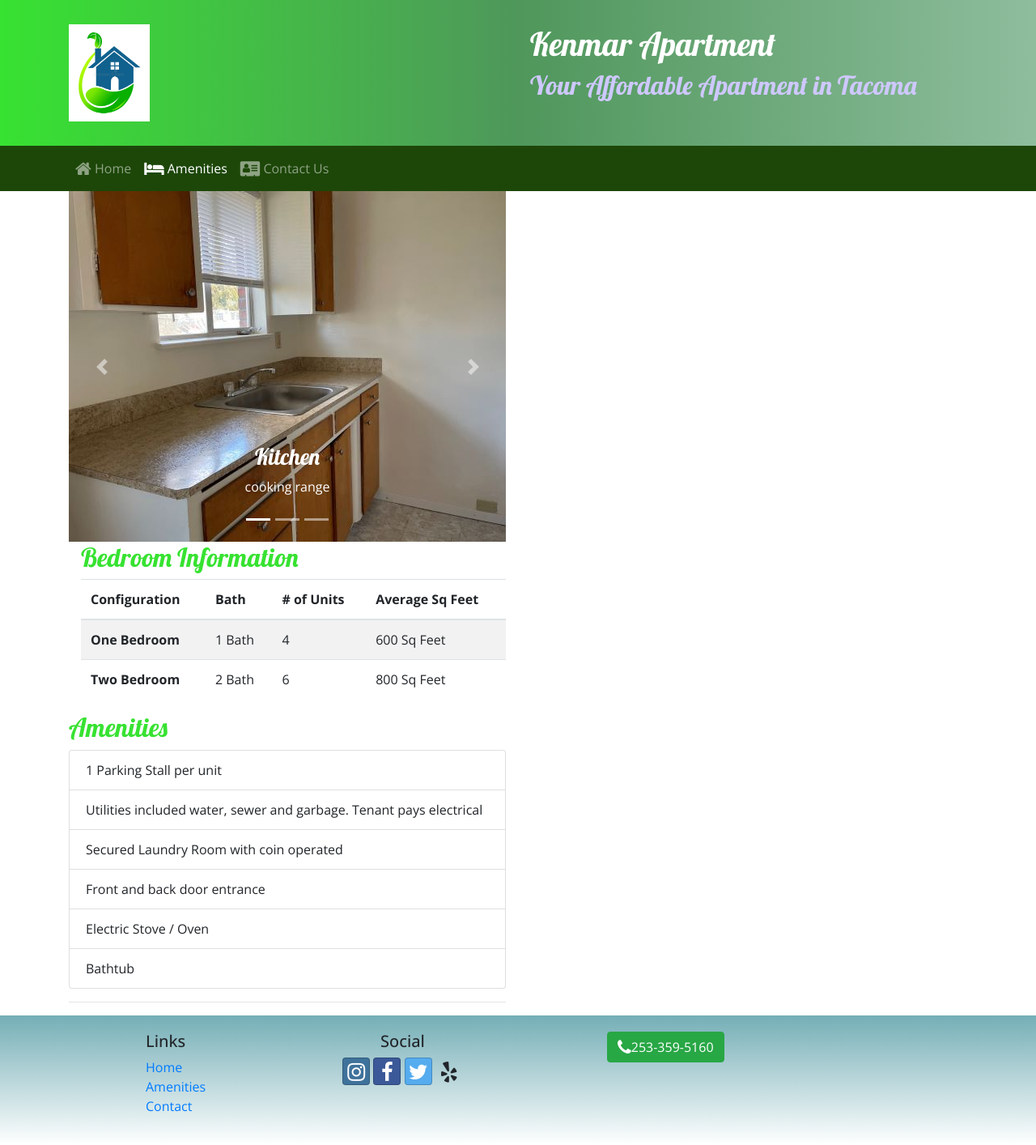
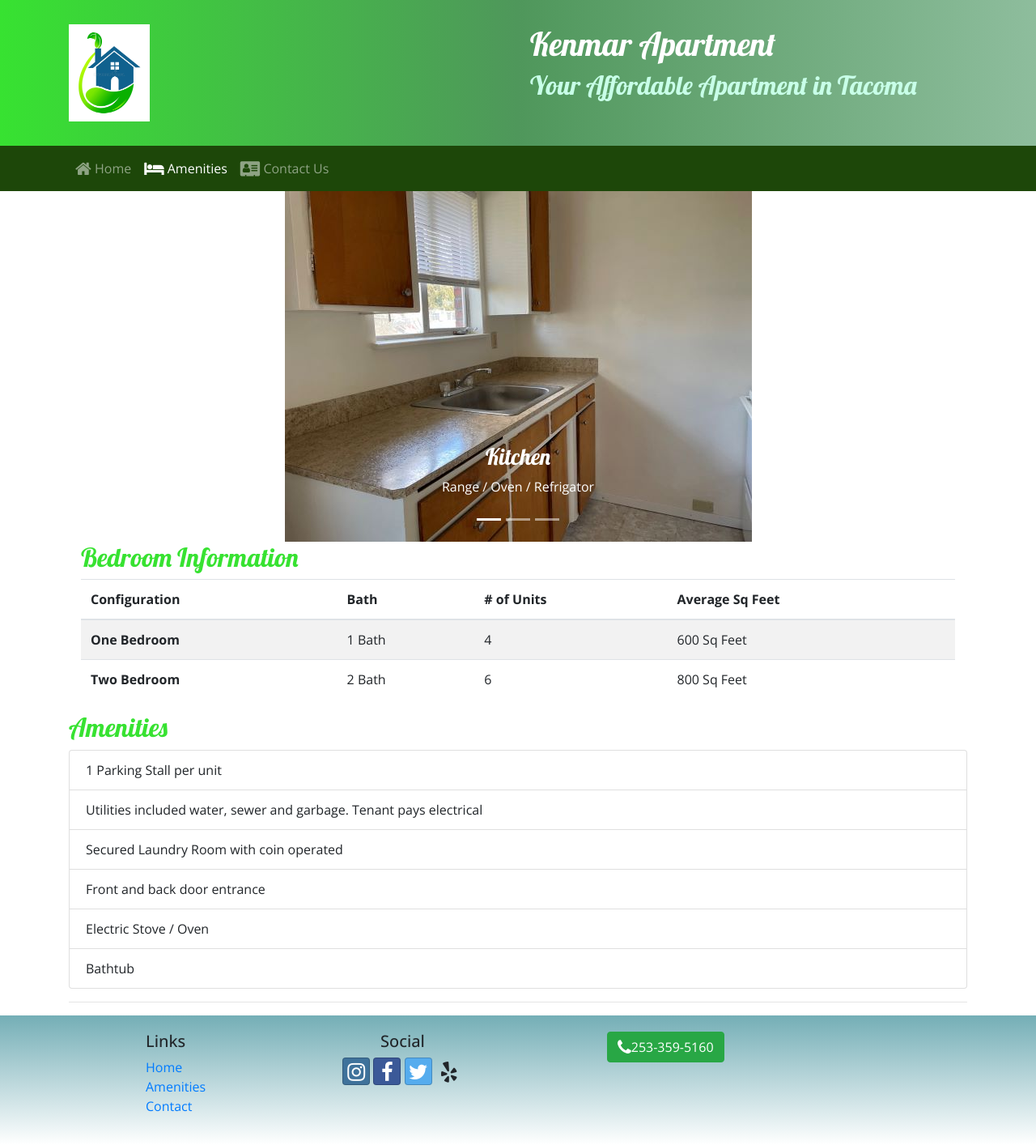
Before and after one commit to yipmanyee/Portfolio1_React, a React (Create React App) app: page /amenities in a window 1280 px wide. Shown: the whole page at 81% size. Built offline with nearby package versions, Linux system fonts and the light colour scheme.

Commit message:
Amenities and Carousel

```diff
--- a/src/App.css
+++ b/src/App.css
@@ -38,7 +38,7 @@ h2 {
 }
 
 .jumbotron h2 {
-  color: #CEC8FF;
+  color: #c8ffe8;
 }
 
 .navbar-dark {
--- a/src/components/AmenitiesComponent.js
+++ b/src/components/AmenitiesComponent.js
@@ -7,14 +7,12 @@ function Amenities(props) {
     return(
         <React.Fragment>
             <div className="container">
-                <div className="row">
-                    <div className="col-6">
+                <div className="text-center">
                     <ApartImages />
-                    </div>
             </div>
 
             <div>
-                    <div className="col-6">
+                <div className="col">
                     <h2>Bedroom Information</h2>
                         <Table striped>
                             <thead>
@@ -43,7 +41,7 @@ function Amenities(props) {
                 </div>
 
                 <div className="row">
-                    <div className="col-6">
+                    <div className="col">
                         <h2>Amenities</h2>
                             <ListGroup>
                                 <ListGroupItem>1 Parking Stall per unit</ListGroupItem>
@@ -56,6 +54,7 @@ function Amenities(props) {
                         <hr />
                     </div>
                 </div>
+
             </div>
         </div>
 
--- a/src/components/CarouselComponent.js
+++ b/src/components/CarouselComponent.js
@@ -5,19 +5,19 @@ const items = [
     {
         src: "/assets/images/K_Kitchen.jpeg",
         altText: "Kitchen",
-        caption: 'cooking range',
+        caption: 'Range / Oven / Refrigator',
         header: 'Kitchen'
     },
     {
         src: "/assets/images/K_Front Yard.jpg",
-        altText: 'Front Yard',
-        caption: 'Spacious area',
-        header: 'Front Yard'
+        altText: "Inner Courtyard",
+        caption: 'Spacious front yard',
+        header: 'Inner Courtyard'
     },
     {
         src: "/assets/images/K_Living Room.jpeg",
         altText: 'Living Room',
-        caption: 'Heater, carpet',
+        caption: 'Electric Heater / Carpet',
         header: 'Living Room',
     },
 ];
--- a/src/components/ContactComponent.js
+++ b/src/components/ContactComponent.js
@@ -21,7 +21,8 @@ class Contact extends Component {
     }
 
     handleLogin(event) {
-        alert(`firstname: ${this.firstname.value} lastname: ${this.lastname.value}`);
+        alert("Thank you for your submission. " +  `firstname: ${this.firstname.value} \n lastname: ${this.lastname.value}
+        \n phone: ${this.phone.value} \n email: ${this.email.value} \n date: ${this.date.value} \n message: ${this.message.value}`);
         this.toggleModal();
         event.preventDefault();
     }
@@ -31,7 +32,8 @@ class Contact extends Component {
         <div className="container">
             <div className="row">
                 <div className="col">
-                    <h2>Contact Us</h2>
+                    <h1></h1>
+                    <h2>Contact Us</h2><br/>
                     <div className="col">
                         <img src="/assets/images/K_Front.jpg" className="img-fluid" alt="front"></img>
                     </div>
@@ -40,7 +42,7 @@ class Contact extends Component {
             <hr/>
 
             <div className="col">
-                <Button onClick={this.toggleModal} color="success" >Enquiry</Button>
+                <Button onClick={this.toggleModal} color="success">Enquiry</Button>
             </div>
             <Modal isOpen={this.state.isModalOpen} toggle={this.toggleModal}>
             <ModalHeader toggle={this.toggleModal}>Enqiury</ModalHeader>
@@ -74,7 +76,7 @@ class Contact extends Component {
                             <FormGroup>
                                 <Label htmlFor="message">Message</Label>
                                 <Input type="message" id="message" name="message" rows="6"
-                                    innerRef={input => this.phone = input} />
+                                    innerRef={input => this.message = input} />
                             </FormGroup>
                             <Button type="submit" value="submit" color="success">submit</Button>
                         </Form>
--- a/src/components/HomeComponent.js
+++ b/src/components/HomeComponent.js
@@ -6,7 +6,8 @@ function Home(props) {
         <div className="container">
             <div className="row">
                     <div className="col">
-                    <h2>General Property Description</h2>
+                        <h1></h1>
+                        <h2>General Property Description</h2><br/>
                             <p>Single story apartment complex located 3 mins from <strong>Lakewood Towne Center</strong> and 5 mins from <strong>Lakewood Transit Park
                                 and Ride</strong>. Next to bus line on 108th Street. Each unit is allocated 1 parking space.
                             </p>
@@ -14,9 +15,9 @@ function Home(props) {
                                 There is a secured laundry room with coin operated washer/dryer and sink for hand wash items.
                             </p>
                     </div>
-
-                <img src="/assets/images/K_Front.jpg" className="img-fluid" alt="front"></img>
-
+                    <div>
+                        <img src="/assets/images/K_Front.jpg" className="img-fluid rounded mx-auto" alt="front"></img>
+                    </div>
             </div>
         </div>
         </React.Fragment>
```
Lines whose indentation alone changed are shown as unchanged.
